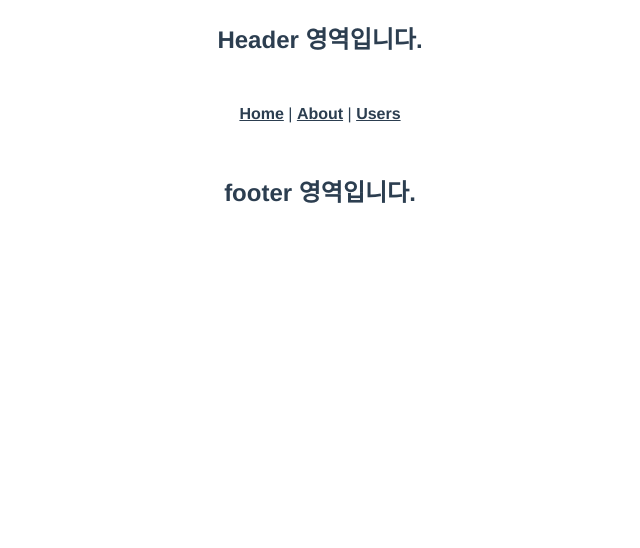
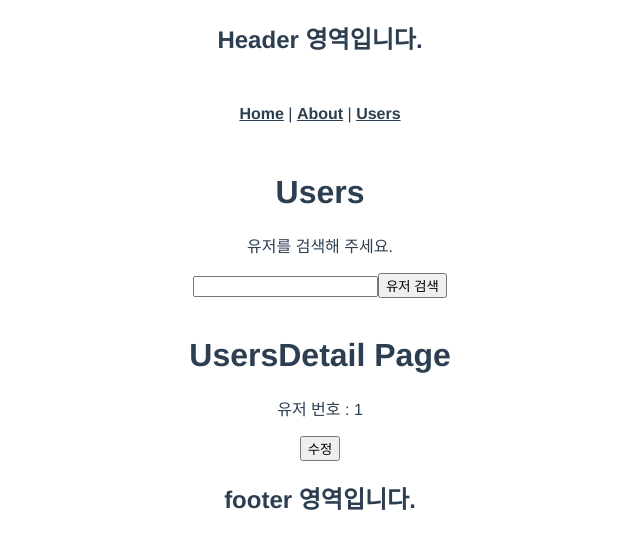
Before and after one commit to baekcm/vue-app-pj, a Vue app: page /users/1 in a window 1280 px wide. Shown: the top 548 px of the page, without its empty margins (320-960 px from the left). Built offline with nearby package versions, Linux system fonts and the light colour scheme; what vue-moment would draw is missing.

Commit message:
2020.09.06(일) Router 일부 수정
Router 일부 수정

```diff
--- a/src/App.vue
+++ b/src/App.vue
@@ -7,7 +7,11 @@
       <!-- <router-link to="/users">Users</router-link> -->
 
       <!-- 아래의 방식은 parameter 를 객체로 만들어서 전달한다. -->
-      <router-link :to="{ name: 'users', params: { userId: 12345, userName: 'baekcm' } }">Users</router-link>
+      <!-- Users 하위 경로에서만 router-viuw 를 사용할 목적인 테스트를 위해 주석. -->
+      <!-- <router-link :to="{ name: 'users', params: { userId: 12345, userName: 'baekcm' }, query: { group: 'member', category: 'trial' } }">Users</router-link> -->
+
+      <router-link :to="{ name: 'users' }">Users</router-link>
+
     </div>
     <router-view />
     <footer-app />
--- a/src/router/index.js
+++ b/src/router/index.js
@@ -19,6 +19,14 @@ const Users = () => {
     return import ('../views/Users.vue')
 }
 
+const UsersDetail = () => {
+    return import ('../views/UsersDetail.vue')
+}
+
+const UsersEdit = () => {
+    return import ('../views/UsersEdit.vue')
+}
+
 Vue.use(VueRouter)
 
 const routes = [{
@@ -38,15 +46,42 @@ const routes = [{
         component: About
     },
     {
-        path: '/users',
+        //path: '/users',
         //--- router 에서 path 에 :userId(속성이름) 뒤에 지정해주는 이러한 형태가 아니더라도 App.vue 파일의
         //--- router-link 에 parameter 를 넣어서 충분히 그 값들을 보내줄 수 있다.
         //--- 아래의 방법은 직접적으로 주소창을 이용해 값을 전달해주고자 할 때 사용한다.
-        //path: '/users/:userId',
+
+        //--- Users 하위 경로
+        /*
+        path: '/users/:userId',
+        name: 'users',
+        component: Users
+        */
+
+        path: '/users',
         name: 'users',
         component: Users,
-        // true로 설정하면 데이터를 props로도 받습니다.
-        props: true
+        children: [{
+                path: ':id',
+                name: 'users-detail',
+                component: UsersDetail
+            },
+            {
+                path: ':id/edit',
+                name: 'users-edit',
+                component: UsersEdit
+            }
+        ]
+    },
+    {
+        path: '/redirect-me',
+        redirect: { name: 'Home' }
+    },
+    //--- 주소창에 사용자가 임의로 예상치못한 주소를 입력하게될 경우 Home 과 같은 경로로 redirect 시켜준다.
+    //--- path: '/*' : 위에 선언된 모든 주소에서 경로를 찾을 수 없는 경우 redirect 경로로 이동시킨다.
+    {
+        path: '/*',
+        redirect: { name: 'Home' }
     }
 ]
 
--- a/src/views/Users.vue
+++ b/src/views/Users.vue
@@ -1,8 +1,38 @@
 <template>
     <div class="users">
+        <!-- Users 하위 경로에서만 router-viuw 를 사용할 목적인 테스트를 위해 주석. -->
+        <!--
         <h1>Users</h1>
         <p>이 유저는 현재 유저 번호가 {{ userId }} 입니다.</p>
         <p>이 유저는 현재 유저명은 {{ userName }} 입니다.</p>
+        <p>그룹 : {{ group }} 입니다.</p>
+        <p>카테고리 : {{ category }} 입니다.</p>
+        -->
+
+        <div>
+            <h1>Users</h1>
+            <p>유저를 검색해 주세요.</p>
+            <input type="text" name="" id="" v-model="userId" />
+            <!-- 아래와 같이 하게되면 /users/ 경로가 사라지고 path 로 넣은 userId 값만 들어가게 된다. -->
+            <!-- <button @click="$router.push({path: userId})">유저 검색</button> -->
+
+            <!-- 아래의 path 방식은 앞의 path 경로를 써줘야 하는 번거로움이 있어서 name 방식으로 한다. -->
+            <!-- <button @click="$router.push({path: `users/${ userId }`})">유저 검색</button> -->
+
+            <button @click="$router.push({name: `users-detail`, params: { id: userId }})">유저 검색</button>
+        </div>
+
+        <br>
+        <!--
+            하위 라우팅 세팅.
+            하위 경로들은 Users 라는 컴포넌트 안에서만 동작하는 새로운 라우터.
+            전체 주소를 총괄하는 라우터가 하나 있고, Users 라는 경로 안에서만 동작하는 라우터가 하나 더 있다고 이해하자.
+            새로운 라우터를 만들기 위해 라우터가 동작할 수 있는 곳을 만들어줘야 한다.
+            <router-view></router-view>
+        -->
+        <div>
+            <router-view></router-view>
+        </div>
     </div>
 </template>
 
@@ -10,26 +40,40 @@
 export default {
     data() {
         return {
-
+            userId: ''
         }
     },
+    //--- 다른 테스트 목적으로 parameter 로 받아온 데이터들을 주석 처리한다.
+    /*
     computed: {
         userId() {
             return this.$route.params.userId
         },
         userName() {
             return this.$route.params.userName
+        },
+        group() {
+            return this.$route.query.group
+        },
+        category() {
+            return this.$route.query.category
         }
     },
+    */
     methods: {
-
+        searchUser() {
+            alert('유저 검색 중...');
+        }
     },
+    //--- 다른 테스트 목적으로 parameter 로 받아온 데이터들을 주석 처리한다.
+    /*
     created() {
         //--- router : this.$router 는 router 폴더의 index.js 파일내에 실제로 선언된 속성, options, 객체들을 의미한다.
         console.log('router', this.$router);
         //--- 지정해준 params, query, 실제 router 의 실제 주소의 path 등을 의미한다.(현재의 주소와 관련이 있다.)
         console.log('route', this.$route);
     }
+    */
 }
 </script>
 
--- /dev/null
+++ b/src/views/UsersDetail.vue
@@ -0,0 +1,27 @@
+<template>
+    <div>
+        <h1>UsersDetail Page</h1>
+        <p>유저 번호 : {{ userId }}</p>
+        <button @click="editUser">수정</button>
+    </div>
+</template>
+
+<script>
+    export default {
+        data() {
+            return {
+
+            }
+        },
+        computed: {
+            userId() {
+                return this.$route.params.id
+            }
+        },
+        methods: {
+            editUser() {
+                this.$router.push({name: 'users-edit'});
+            }
+        },
+    }
+</script>
--- /dev/null
+++ b/src/views/UsersEdit.vue
@@ -0,0 +1,24 @@
+<template>
+    <div>
+        <h1>UsersEdit Page</h1>
+        <p>유저 번호 : {{ userId }}</p>
+    </div>
+</template>
+
+<script>
+    export default {
+        data() {
+            return {
+
+            }
+        },
+        computed: {
+            userId() {
+                return this.$route.params.id
+            }
+        },
+        methods: {
+
+        },
+    }
+</script>
```
